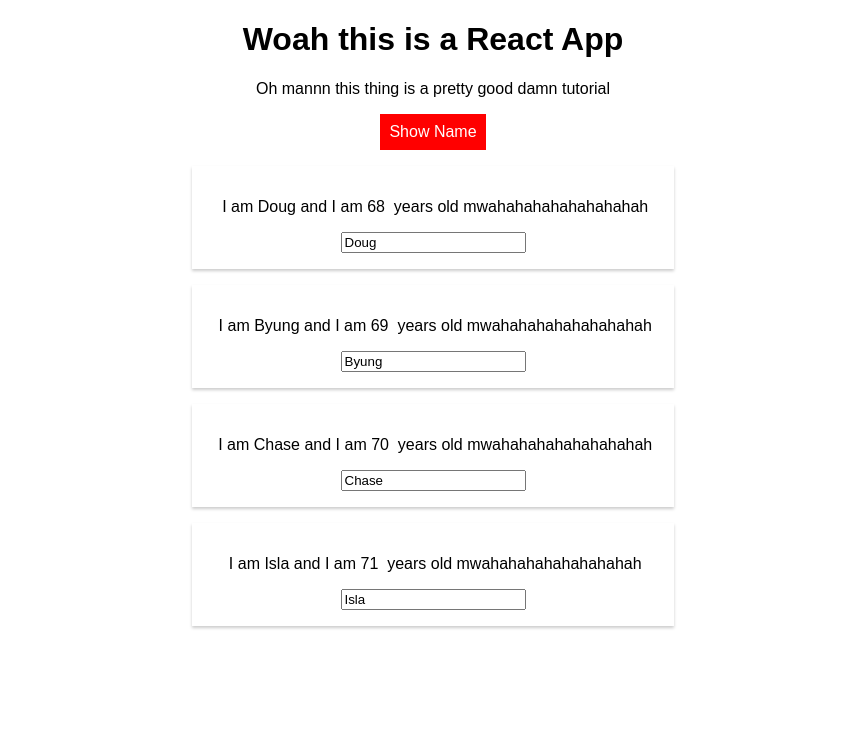
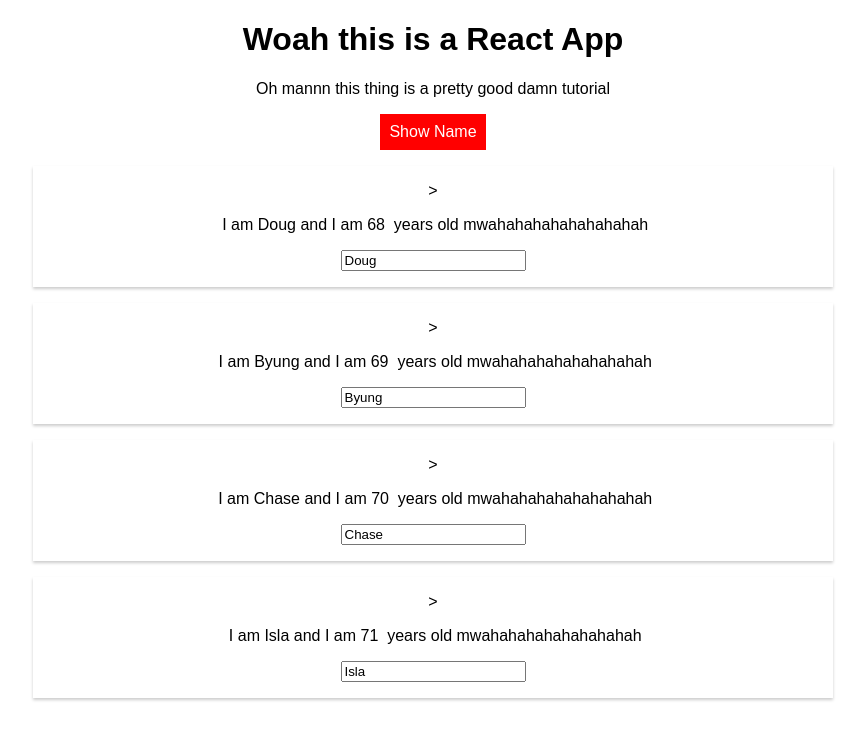
Before and after one commit to byshiny/reactlearn, a React (Create React App) app in the folder react-guide/: page / in a window 1280 px wide. Both pictures are taken after a click on the button "Show Name". Shown: the top 740 px of the page, without its empty margins (207-1072 px from the left). Built offline with nearby package versions, Linux system fonts and the light colour scheme.

Commit message:
prior to eject

```diff
--- a/react-guide/src/App.js
+++ b/react-guide/src/App.js
@@ -1,6 +1,5 @@
 import React, { Component } from 'react';
 import './App.css';
-import Radium, {StyleRoot} from 'radium';
 import Person from './Person/Person';
 
 class App extends Component {
@@ -78,11 +77,7 @@
     font:'inherit',
     border: '1px solid red',
     padding: '8px',
-    cursor: 'pointer',
-    ':hover': {
-      backgroundColor: 'lightgreen',
-      color: 'black'
-    }
+    cursor: 'pointer'
   };
 
   let persons = null;
@@ -104,10 +99,6 @@
       </div>
         );
       style.backgroundColor = 'red'
-      style[':hover'] = {
-        backgroundColor: 'salmon',
-        color: 'black'
-      }
 
       }
 
@@ -122,7 +113,6 @@
 
 
     return (
-      <StyleRoot>
         <div className="App">
           <h1> Woah this is a React App </h1>
           <p className = {classes.join(' ')}> Oh mannn this thing is a pretty good damn tutorial</p>
@@ -131,12 +121,10 @@
           onClick={this.togglePersonHandler} >Show Name </button>
           {persons}
         </div>
-      </StyleRoot>
-
     );
 
   // return React.createElement('div', {className: 'App'}, React.createElement('h1', null, 'man I\'m tired'), 'Hi Im a react app');
   }
 }
 
-export default Radium(App);
+export default App;
--- a/react-guide/src/Person/Person.js
+++ b/react-guide/src/Person/Person.js
@@ -1,17 +1,9 @@
 import React from 'react';
 
 import './Person.css';
-import Radium, {StyleRoot} from 'radium';
 const person = (props) =>{
-    const style = {
-        '@media (min-width: 500px)':{
-            width: '450px'
-        }
-    };
-
-
     return (
-        <div className = "Person" style={style}>
+        <div className = "Person">>
         <p onClick={ props.click }> &nbsp;I am&nbsp;
         { props.name } and I am&nbsp;
 {props.age}&nbsp; years old mwahahahahahahahahah
@@ -25,4 +17,4 @@
     )
 }
 
-export default Radium(person)
+export default person
```
